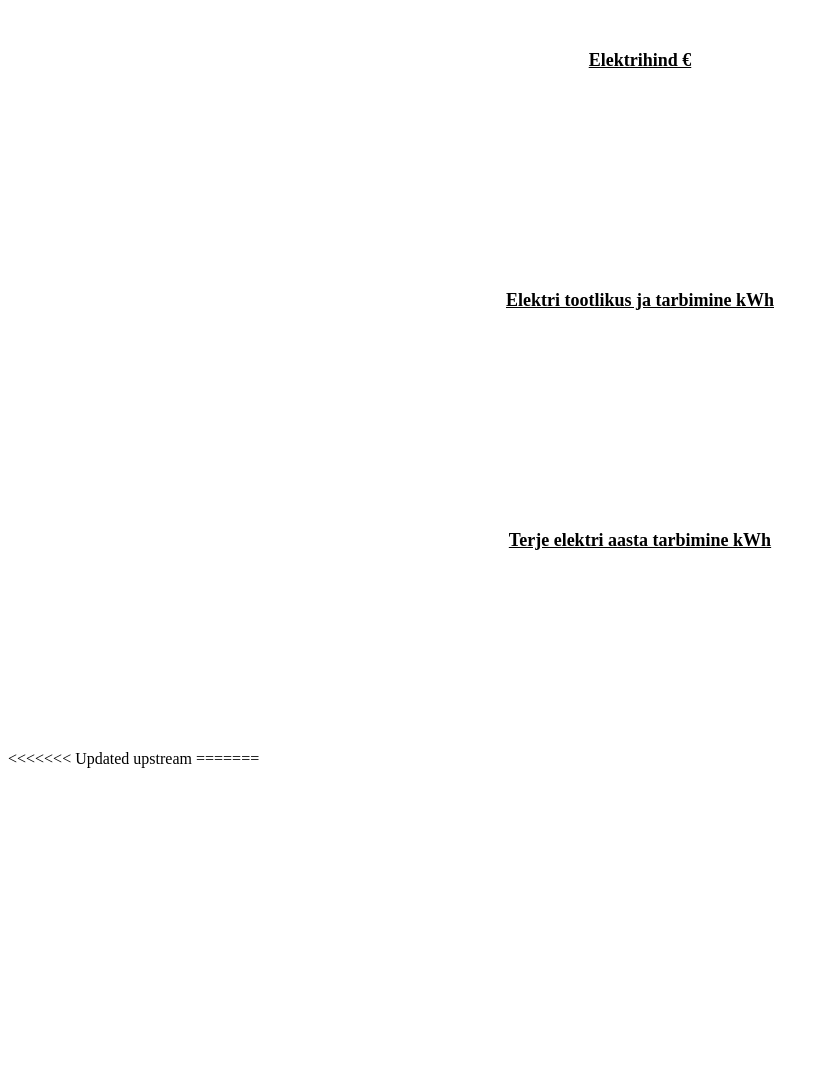
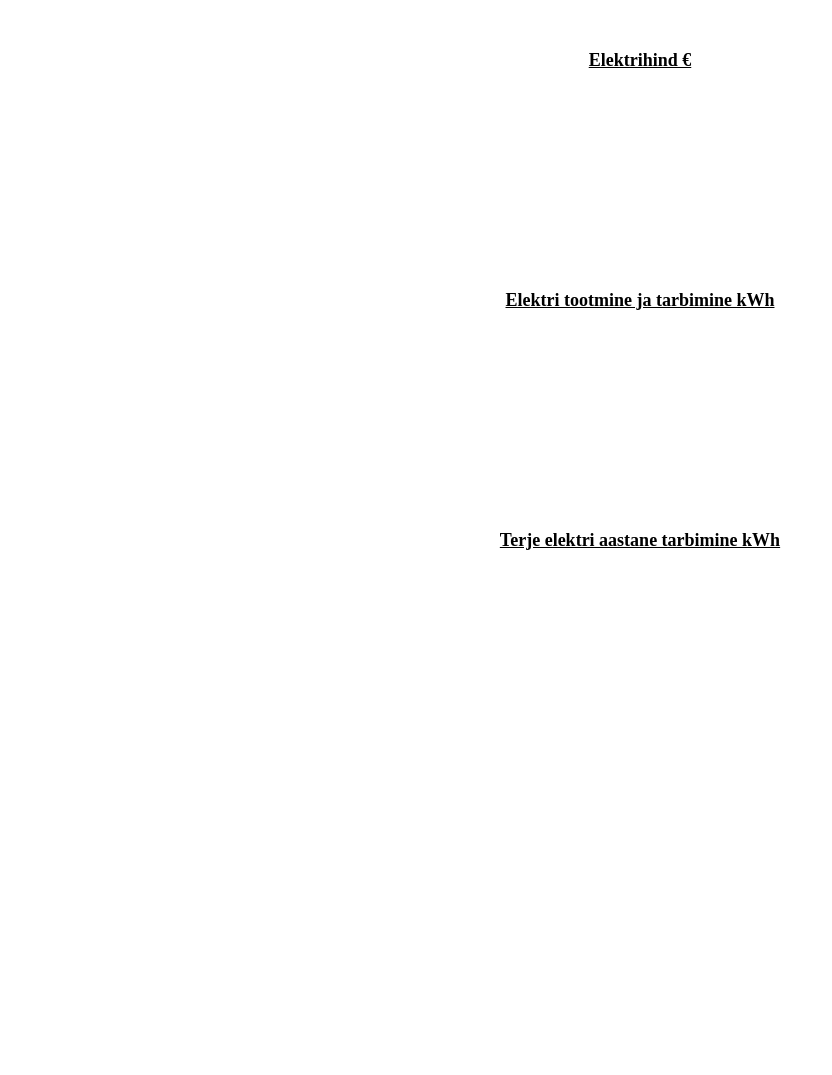
Before and after one commit to terjevolke/elektriapi, a plain HTML site: page index.html in a window 1280 px wide. Shown: the top 1075 px of the page, without its empty margins (0-832 px from the left). Drawn offline with nearby package versions, Linux system fonts and the light colour scheme; no server answers.

Commit message:
changes to graphs

```diff
--- a/index.html
+++ b/index.html
@@ -14,25 +14,22 @@
         <canvas id="myChart"></canvas>
       </div>
       <div>
-          <h2>Elektri tootlikus ja tarbimine kWh</h2>
+        <h2>Elektri tootmine ja tarbimine kWh</h2>
         <canvas id="myChart1"></canvas>
       </div>
       <div>
-          <h2>Terje elektri aasta tarbimine kWh</h2>
+        <h2>Terje elektri aastane tarbimine kWh</h2>
         <canvas id="myChart2"></canvas>
       </div>
     </div>
-<<<<<<< Updated upstream
     <script src="https://cdn.jsdelivr.net/npm/chart.js"></script>
     <script src="app.js"></script>
-=======
     <div>
       <canvas id="myChart1"></canvas>
     </div>
     <div>
       <canvas id="myChart2"></canvas>
     </div>
->>>>>>> Stashed changes
 
     <script src="https://cdn.jsdelivr.net/npm/chart.js"></script>
     <script src="app.js"></script>
```
Lines whose indentation alone changed are shown as unchanged.
